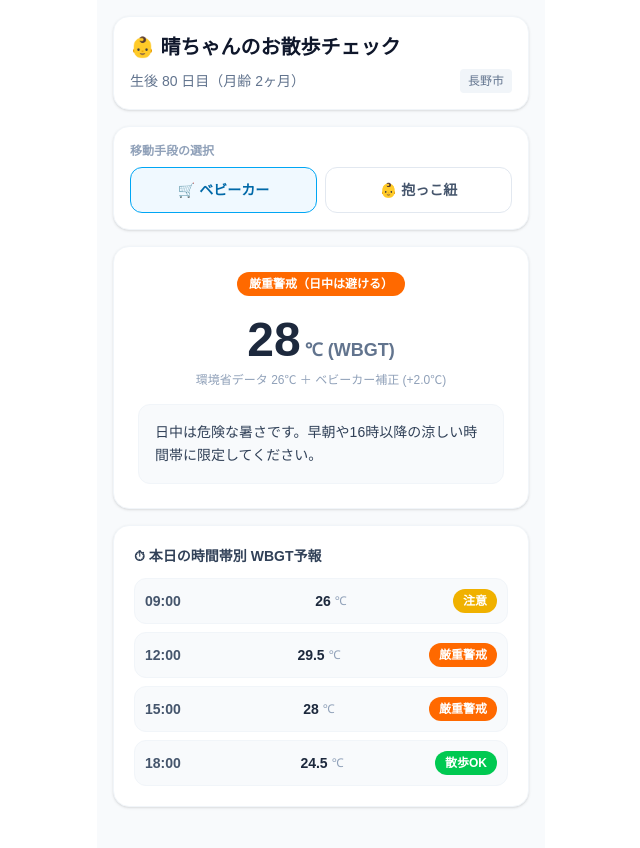
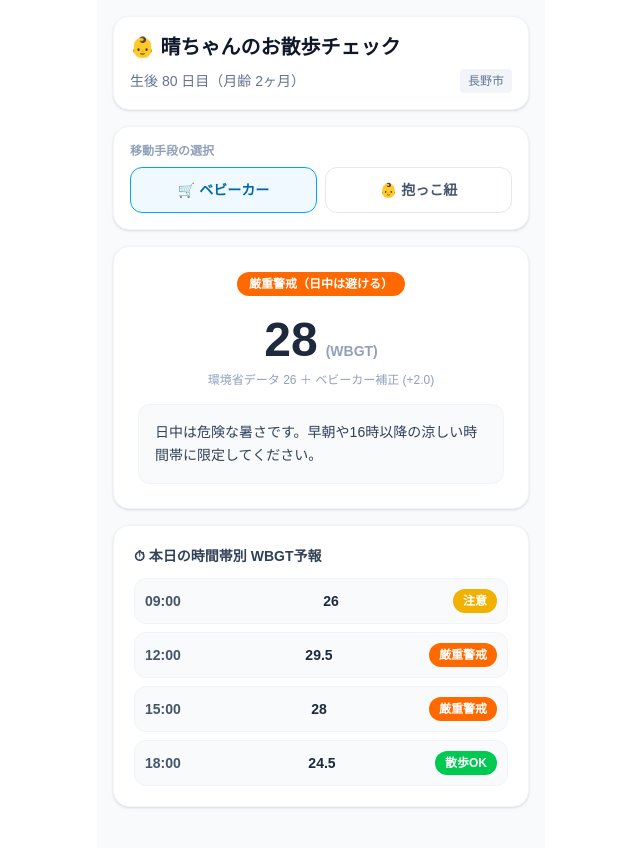
Before and after one commit to tkrtn3110/hare-stroller-wbgt, a Next.js app: page / in a window 1280 px wide. Shown: the top 848 px of the page, without its empty margins (319-959 px from the left). Built offline with nearby package versions, Linux system fonts and the light colour scheme; no server answers.

Commit message:
Remove Celsius degree symbols from UI

```diff
--- a/app/page.tsx
+++ b/app/page.tsx
@@ -86,11 +86,11 @@ export default function Home() {
 
             <div className="my-2">
               <span className="text-5xl font-black text-slate-800">{currentAdvice.correctedWbgt}</span>
-              <span className="text-lg font-bold text-slate-500 ml-1">℃ (WBGT)</span>
+              <span className="text-sm font-bold text-slate-400 ml-2">(WBGT)</span>
             </div>
 
             <p className="text-xs text-slate-400 mb-4">
-              環境省データ {rawWbgt}℃ ＋ {transport === 'stroller' ? 'ベビーカー補正 (+2.0℃)' : '抱っこ紐補正 (+1.0℃)'}
+              環境省データ {rawWbgt} ＋ {transport === 'stroller' ? 'ベビーカー補正 (+2.0)' : '抱っこ紐補正 (+1.0)'}
             </p>
 
             <div className="bg-slate-50 p-4 rounded-xl text-left border border-slate-100">
@@ -119,7 +119,6 @@ export default function Home() {
                   <span className="font-bold text-slate-600 w-16">{item.time}</span>
                   <div className="flex items-center gap-1 font-extrabold text-slate-800">
                     <span>{itemAdvice.correctedWbgt}</span>
-                    <span className="text-xs font-normal text-slate-400">℃</span>
                   </div>
                   <span className={`text-xs text-white font-bold px-2.5 py-1 rounded-full ${itemAdvice.badgeColor}`}>
                     {itemAdvice.title.split('（')[0]}
```
